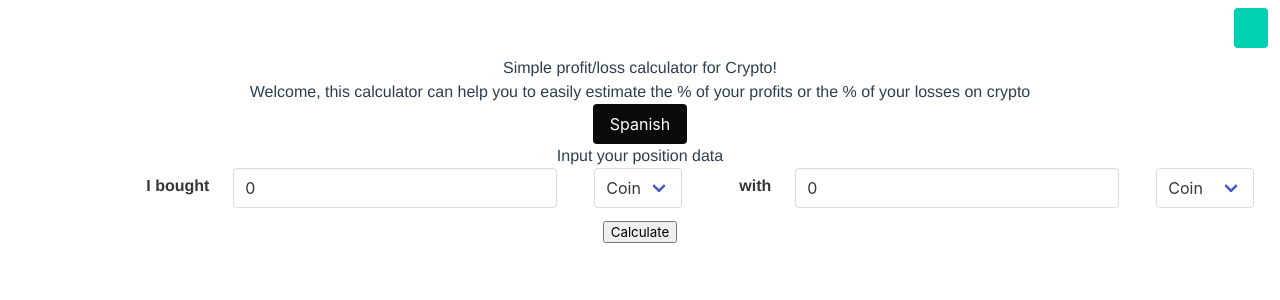
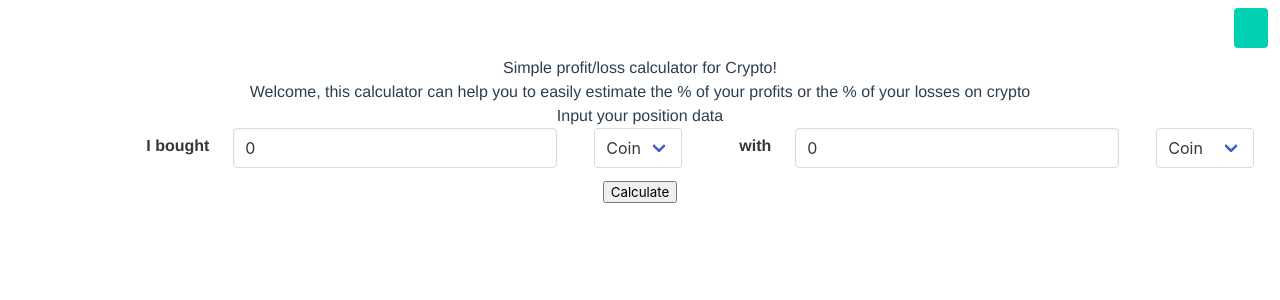
Before and after one commit to tomas95go/simple-profit-loss-calculator, a Vue app: page / in a window 1280 px wide. Shown: the top 300 px of the page. Built offline with nearby package versions, Linux system fonts and the light colour scheme.

Commit message:
extracting language button to its own component

```diff
--- a/src/views/Main.vue
+++ b/src/views/Main.vue
@@ -4,9 +4,6 @@
     <h1>{{ displayTitle }}</h1>
     <p>{{ displayDescription }}</p>
   </div>
-  <button class="button is-black" @click="changeElementsLanguage">
-    Spanish
-  </button>
   <div>
     <Card />
   </div>
```
Also changed, not shown: src/components/LangBtn.vue (added, +9 -0 lines).
